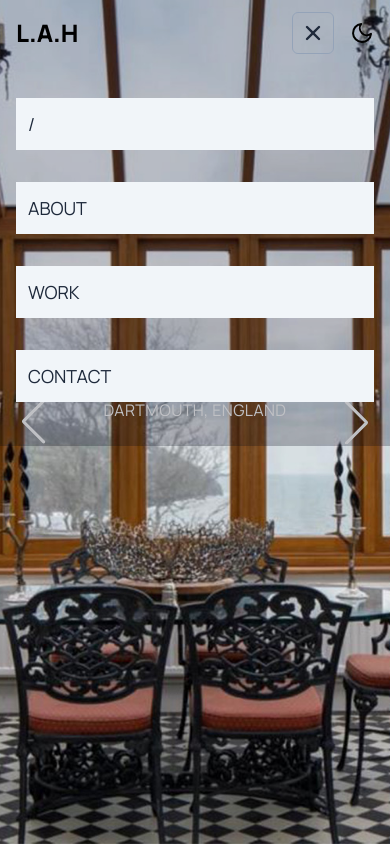
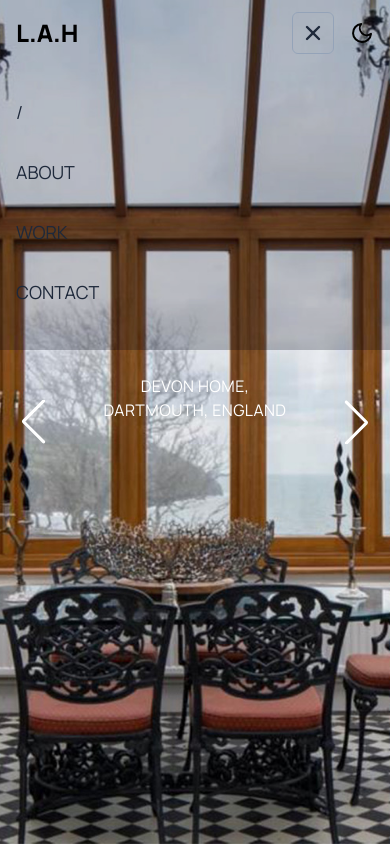
Before and after one commit to saadkhaan/lah, a Next.js app: page / in a window 390 px wide. Both pictures are taken after a click on the button 314 px from the left and 32 px from the top of the page. Built offline with nearby package versions, Linux system fonts and the light colour scheme.

Commit message:
Update Navbar.js

```diff
--- a/components/Navbar.js
+++ b/components/Navbar.js
@@ -61,7 +61,7 @@ export default function Navbar() {
 					}`}
 				>
 					<ul className="items-center justify-end space-y-8 md:flex md:space-x-10 md:space-y-0">
-						<li className="bg-slate-100 p-3 sm:bg-transparent sm:p-0">
+						<li>
 							<Link
 								href="/"
 								className={router.pathname == "/" ? "active" : ""}
@@ -71,7 +71,7 @@ export default function Navbar() {
 							</Link>
 						</li>
 
-						<li className="bg-slate-100 p-3 sm:bg-transparent sm:p-0">
+						<li>
 							<Link
 								href="/services"
 								className={router.pathname == "/services" ? "active" : ""}
@@ -80,7 +80,7 @@ export default function Navbar() {
 								About
 							</Link>
 						</li>
-						<li className="bg-slate-100 p-3 sm:bg-transparent sm:p-0">
+						<li>
 							<Link
 								href="/work"
 								className={router.pathname == "/work" ? "active" : ""}
@@ -89,7 +89,7 @@ export default function Navbar() {
 								Work
 							</Link>
 						</li>
-						<li className="bg-slate-100 p-3 sm:bg-transparent sm:p-0">
+						<li>
 							<Link
 								href="/contact"
 								className={router.pathname == "/contact" ? "active" : ""}
```
